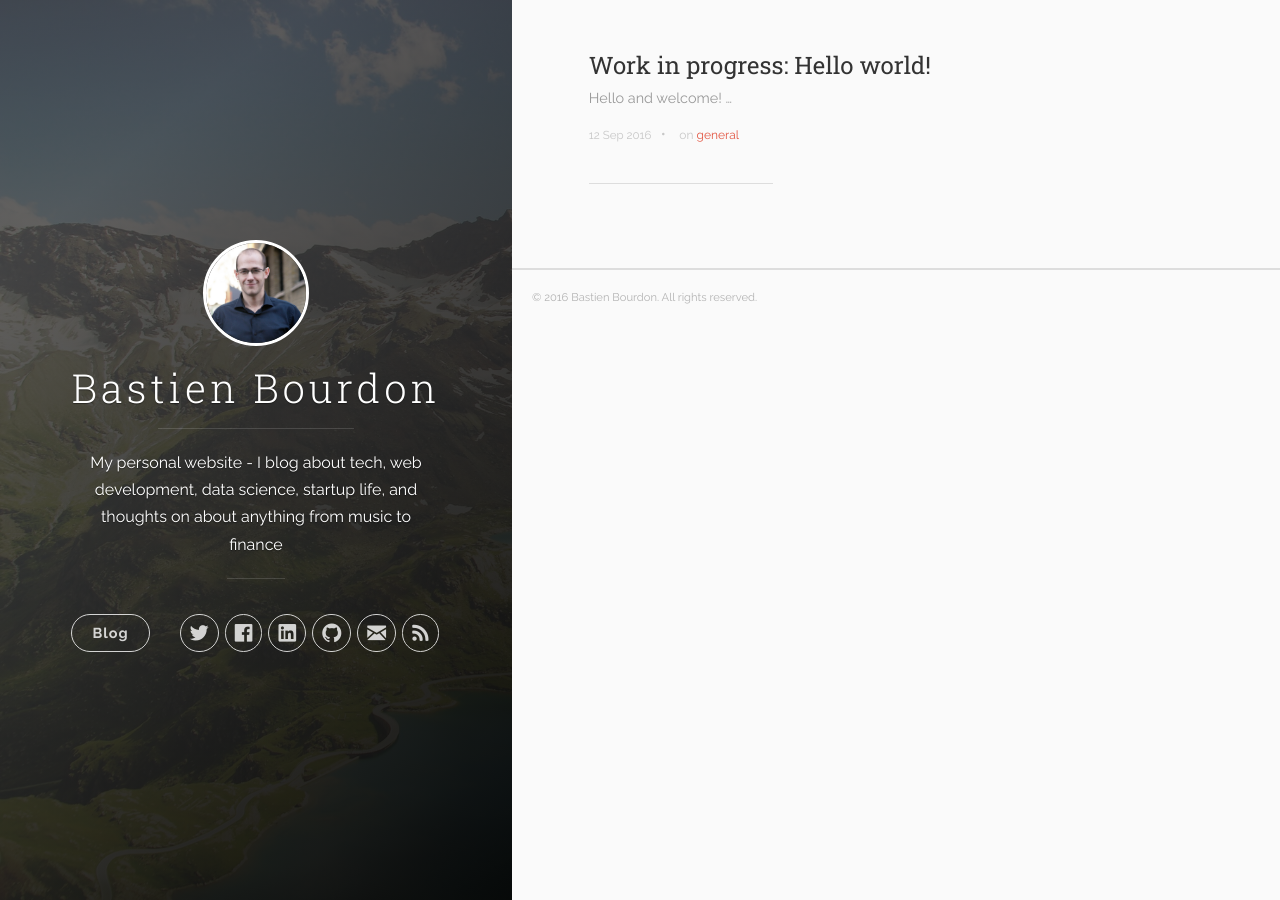
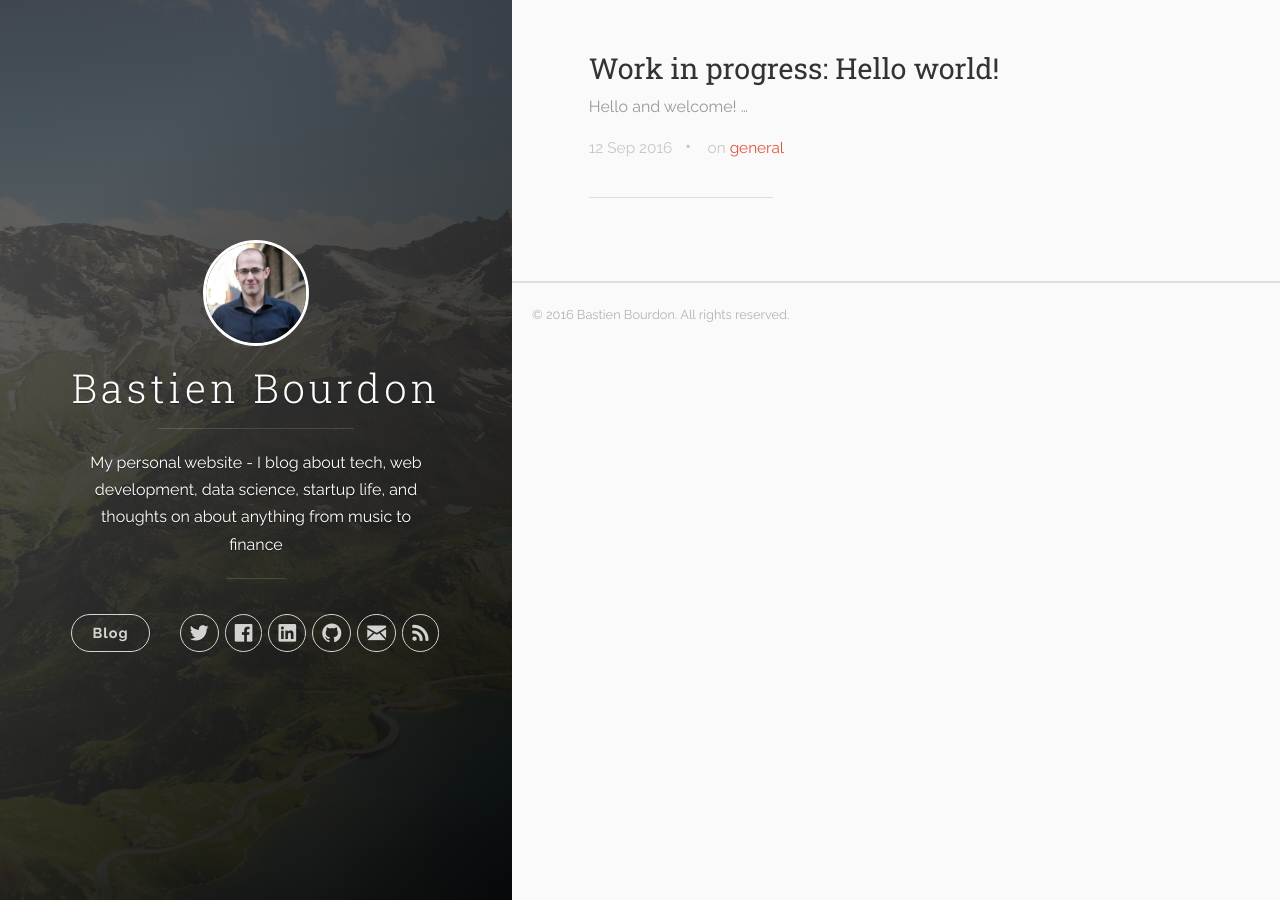
Before and after one commit to Bastien-Brd/Bastien-Brd.github.io, a Jekyll site: the page built from index.html, in a window 1280 px wide. Built offline with Jekyll 4.4.1, drawn with Linux system fonts in a browser that asks for light colours; nearby versions of some CDN libraries; the list of posts is cut into pages by our own code.

Commit message:
Slightly bigger font-sizes on post list page

```diff
--- a/css/main.css
+++ b/css/main.css
@@ -37,10 +37,22 @@
   white-space: nowrap;
 }
 
+.post-list__post-title {
+	font-size: 1.8em;}
+
+.post-list__meta {
+	font-size: 1.2em;}
+
+.excerpt {
+	font-size: 100%;}
+
 .post-meta__tags {
-  font-size: 12px;
+  font-size: .8em;
   padding: 0 5px;
 }
+
+.footer {
+	font-size: .8em;}
 
 .footer__copyright {
     margin: 0 20px 10px;
```
